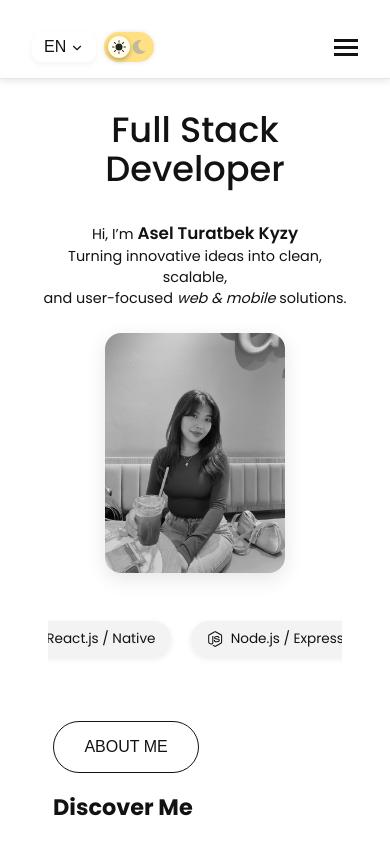
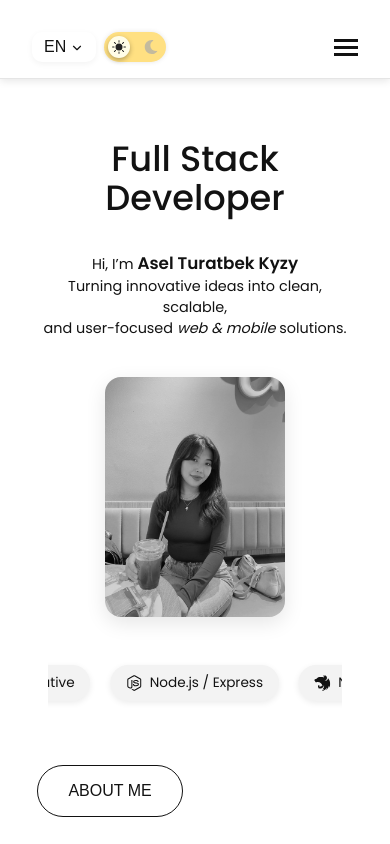
Before and after one commit to aselturatbek/cv-portfolio, a React (Vite) app: page / in a window 390 px wide. Shown: the top 844 px of the page. Built offline with nearby package versions, Linux system fonts and the light colour scheme.

Commit message:
some issues solved

```diff
--- a/src/App.jsx
+++ b/src/App.jsx
@@ -5,6 +5,7 @@ import About from "./pages/About";
 import Projects from "./pages/Projects";
 import Contact from "./pages/Contact";
 import Footer from "./components/Footer";
+import ScrollToTop from "./components/ScrollToTop";
 import "slick-carousel/slick/slick.css";
 import "slick-carousel/slick/slick-theme.css";
 import { ThemeProvider } from "./context/ThemeContext";
@@ -15,6 +16,7 @@ const App = () => {
   return (
     <ThemeProvider>
       <HashRouter>
+        <ScrollToTop />
         <Navbar />
         <main className="main-content">
           <Routes>
--- /dev/null
+++ b/src/components/ScrollToTop.jsx
@@ -0,0 +1,19 @@
+import { useEffect } from "react";
+import { useLocation } from "react-router-dom";
+
+const ScrollToTop = () => {
+  const { pathname } = useLocation();
+
+  useEffect(() => {
+    const main = document.querySelector(".main-content");
+    if (main) {
+      main.scrollTo(0, 0);
+    } else {
+      window.scrollTo(0, 0);
+    }
+  }, [pathname]);
+
+  return null;
+};
+
+export default ScrollToTop;
--- a/src/pages/Home.jsx
+++ b/src/pages/Home.jsx
@@ -15,6 +15,7 @@ import "./About.jsx";
 import About from "./About.jsx";
 import Projects from "./Projects.jsx";
 import Contact from "./Contact.jsx";
+
 
 const technologies = [
   { icon: <FaJsSquare />, name: "JavaScript" },
--- a/src/styles/App.scss
+++ b/src/styles/App.scss
@@ -1,4 +1,3 @@
-// Temalar
 :root {
   --bg: #ffffff;
   --text: #121212;
@@ -11,83 +10,23 @@ html[data-theme='dark'] {
   --bg-soft: #222222;
 }
 
-// Reset ve genel
-*,
-*::before,
-*::after {
+html, body {
   margin: 0;
   padding: 0;
-  box-sizing: border-box;
-  /* max-width: 100%; ❌ BU ÇOK SORUNLUDUR, EKLEME */
+  width: 100%;
+  background-color: var(--bg);
+  color: var(--text);
+  font-family: 'Poppins', sans-serif;
+  transition: background-color 0.2s ease, color 0.2s ease;
+  overflow-x: hidden; // Ana engelleme burada
+  position: relative;
+  scroll-behavior: smooth;
 }
 
-html, body {
-  width: 100%;
-  height: 100%;
-  font-family: 'Poppins', sans-serif;
-  background-color: var(--bg);
-  color: var(--text);
-  overflow-x: hidden;
-  scroll-behavior: smooth;
-  -webkit-font-smoothing: antialiased;
-  -moz-osx-font-smoothing: grayscale;
-
-  scrollbar-width: none; // Firefox için scroll gizle
+// Scrollbar gizle
+body::-webkit-scrollbar {
+  display: none;
 }
-
-body::-webkit-scrollbar {
-  display: none; // Chrome için scroll gizle
+body {
+  scrollbar-width: none; // Firefox için
 }
-
-// Görseller
-img {
-  display: block;
-  max-width: 100%;
-  height: auto;
-  object-fit: cover;
-}
-
-// Linkler
-a {
-  text-decoration: none;
-  color: inherit;
-}
-
-// Ana içerik alanı
-.main-content {
-  min-height: 100vh;
-  display: flex;
-  flex-direction: column;
-  overflow-x: hidden;
-}
-
-// Responsive sınırlayıcı (isteğe bağlı)
-.container {
-  max-width: 1280px;
-  margin: 0 auto;
-  padding: 2rem;
-  width: 100%;
-}
-
-// Sayfa başlıkları
-h1, h2, h3, h4, h5 {
-  font-weight: 600;
-  line-height: 1.3;
-}
-
-// Animasyonlar
-@keyframes fadeIn {
-  from {
-    opacity: 0;
-    transform: translateY(10px);
-  }
-  to {
-    opacity: 1;
-    transform: translateY(0);
-  }
-}
-
-// Global geçiş
-.fade-in {
-  animation: fadeIn 0.5s ease forwards;
-}
--- a/src/styles/Footer.scss
+++ b/src/styles/Footer.scss
@@ -8,7 +8,6 @@
   background-color: var(--bg);
   color: var(--text);
   flex-wrap: wrap;
-  gap: 1rem;
 
   .footer-left,
   .footer-right {
@@ -21,8 +20,6 @@
     gap: 1rem;
     flex-wrap: wrap;
     justify-content: center;
-    flex: 1 1 100%;
-    order: 3;
   }
 
   .footer-btn {
@@ -47,34 +44,4 @@
     align-items: center;
     gap: 0.3rem;
   }
-
-  @media (max-width: 768px) {
-    flex-direction: column;
-    align-items: center;
-    text-align: center;
-    padding: 1.2rem 1rem;
-
-    .footer-left,
-    .footer-right {
-      margin: 0.3rem 0;
-    }
-
-    .footer-left {
-      order: 1;
-    }
-
-    .footer-right {
-      order: 2;
-    }
-
-    .footer-center {
-      order: 3;
-      justify-content: center;
-    }
-
-    .footer-btn {
-      font-size: 0.8rem;
-      padding: 0.4rem 0.9rem;
-    }
-  }
 }
```
Also changed, not shown: src/components/ProjectModal.jsx (deleted, +0 -18 lines).
